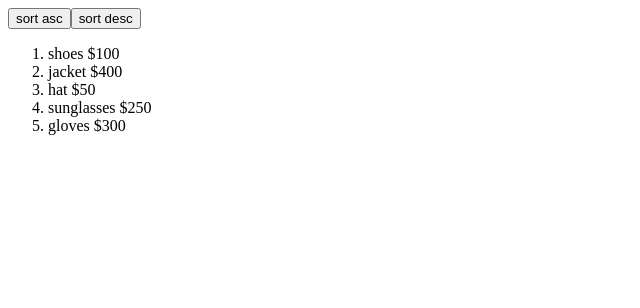
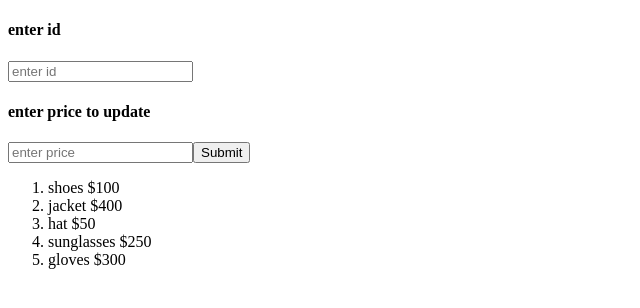
Before and after one commit to swethaogeti/react-hooks-practice, a React (Create React App) app: page / in a window 1280 px wide. Shown: the top 308 px of the page, without its empty margins (0-640 px from the left). Built offline with nearby package versions, Linux system fonts and the light colour scheme.

Commit message:
initial commit solve

```diff
--- a/src/App.js
+++ b/src/App.js
@@ -20,6 +20,7 @@ import { LowerUpperLimit } from "./practiceSet-1/LowerUpperLimit";
 import { ProductCount } from "./practiceSet-1/ProductCount";
 import { DisableEdit } from "./practiceSet-1/DisableEdit";
 import { AscDesSort } from "./practiceSet-1/AscDesSort";
+import { UpdatePrice } from "./practiceSet-1/UpdatePrice";
 export default function App() {
   return (
     <div className="App">
@@ -43,7 +44,8 @@ export default function App() {
       {/* <LowerUpperLimit /> */}
       {/* <ProductCount /> */}
       {/* <DisableEdit /> */}
-      <AscDesSort />
+      {/* <AscDesSort /> */}
+      <UpdatePrice />
     </div>
   );
 }
--- /dev/null
+++ b/src/practiceSet-1/UpdatePrice.js
@@ -0,0 +1,73 @@
+import { useState } from "react";
+
+export const UpdatePrice = () => {
+  const initialData = [
+    {
+      id: 1,
+      item: "shoes",
+      price: 100
+    },
+    {
+      id: 2,
+      item: "jacket",
+      price: 400
+    },
+    {
+      id: 3,
+      item: "hat",
+      price: 50
+    },
+    {
+      id: 4,
+      item: "sunglasses",
+      price: 250
+    },
+    {
+      id: 5,
+      item: "gloves",
+      price: 300
+    }
+  ];
+  const [data, setData] = useState(initialData);
+  const [details, setDetails] = useState({ id: null, price: null });
+
+  const updatePrice = (id, price) => {
+    if (id !== "" && price !== "") {
+      setData(
+        data.map((item) =>
+          item.id === Number(id) ? { ...item, price: price } : item
+        )
+      );
+    }
+    setDetails({ id: "", price: "" });
+  };
+  return (
+    <div>
+      <h4>enter id</h4>
+      <input
+        value={details.id}
+        placeholder="enter id"
+        onChange={(e) => setDetails({ ...details, id: e.target.value })}
+      ></input>
+      <h4>enter price to update</h4>
+      <input
+        value={details.price}
+        placeholder="enter price"
+        onChange={(e) => setDetails({ ...details, price: e.target.value })}
+      ></input>
+      <button onClick={() => updatePrice(details.id, details.price)}>
+        Submit
+      </button>
+      <ol>
+        {data.map((ele) => {
+          return (
+            <li key={ele.id}>
+              {" "}
+              {ele.item} ${ele.price}
+            </li>
+          );
+        })}
+      </ol>
+    </div>
+  );
+};
```
